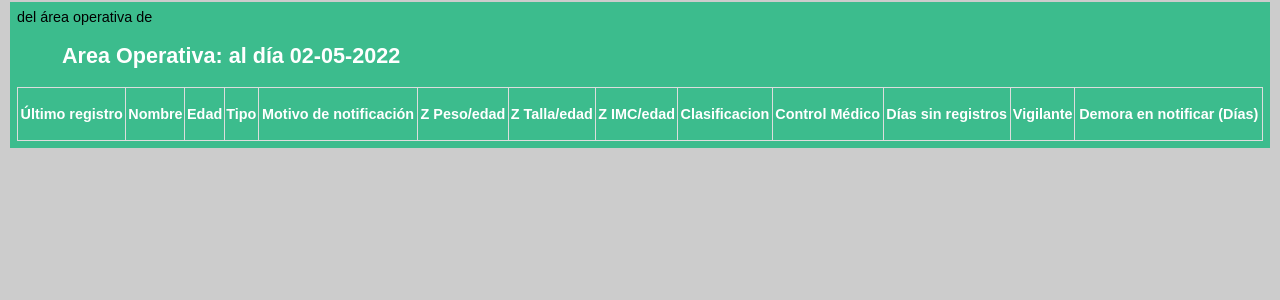
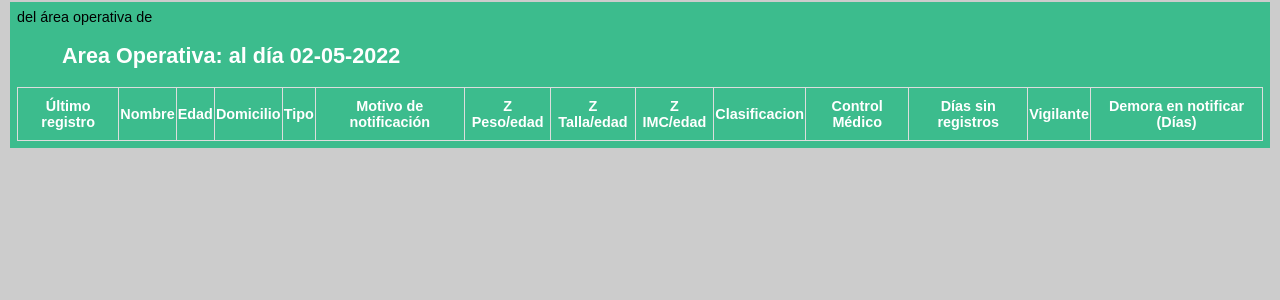
Before and after one commit to enriquefnt/reglog, a PHP site: page /nominal.php in a window 1280 px wide. Shown: the part 109-409 px from the top of the page. Run offline with PHP 8.4, Linux system fonts and the light colour scheme; data that the repository does not hold is empty.

Commit message:
agrega domicilio

```diff
--- a/include/nominal.html.php
+++ b/include/nominal.html.php
@@ -25,7 +25,7 @@ include __DIR__ . '/../include/conecta.php';
   	<th>Último registro</th>
     <th>Nombre</th>
     <th>Edad</th>
-
+   <th>Domicilio</th>
     <th>Tipo</th>
     <th>Motivo de notificación</th>
     <th>Z Peso/edad</th>
@@ -65,7 +65,7 @@ include __DIR__ . '/../include/conecta.php';
 
     </td>
    <td><?= htmlspecialchars($caso['años'] .'A ' . $caso['meses'] .'M ' . $caso['dias'] .'D ', ENT_QUOTES, 'UTF-8'); ?></td>
-
+    <td><?= htmlspecialchars($caso['Domicilio'], ENT_QUOTES, 'UTF-8'); ?></td>
     <td><?= htmlspecialchars($caso['Tipo'], ENT_QUOTES, 'UTF-8'); ?></td>
     <td><?= htmlspecialchars($caso['MotNom'], ENT_QUOTES, 'UTF-8'); ?></td>
     <td align="center"><?= htmlspecialchars($caso['ZPesoEdad'], ENT_QUOTES, 'UTF-8'); ?></td>
--- a/include/nominal.php
+++ b/include/nominal.php
@@ -18,7 +18,7 @@ IF (NotFecha <> "31/12/25",floor(DATEDIFF(NotFecha, FechaNto)/365.25),floor(DATE
 IF (NotFecha <> "31/12/25",floor((DATEDIFF(NotFecha, FechaNto)%365.25)/30.4375),floor((DATEDIFF(CURDATE(), FechaNto)%365.25)/30.4375))  AS meses,
 IF (NotFecha <> "31/12/25",floor(datediff(NotFecha, FechaNto) % 30.4375),floor(datediff(CURDATE(),FechaNto) % 30.4375))  AS dias
 
-	, Ao_Nom AS AOP, ROUND(NotPeso,2) AS Peso,
+	, Ao_Nom AS AOP, ResiDire as Domicilio, ROUND(NotPeso,2) AS Peso,
     NotTalla AS Talla, ROUND(NotZpe,2) AS ZPesoEdad ,ROUND(NotZta,2)  AS ZTallaEdad ,
  	ROUND(NotZimc,2) AS ZIMCEdad , MotNom, SevoNom, SclinNom,@tabla:="Notificación" AS Tipo,
     if(NotFin="SI","Alta","Activo") AS Estado, NotFecha AS Ordena,
@@ -69,6 +69,7 @@ left join SEGUNEVOLUCION on NotEvo = SevoId
 left join SEGUNCLINICA on NotClinica = SclinId
 left join MOTIVOSNOTI on NotMotivo = MotId
 left join AREAS on Aoresi=Ao_Id
+left join NIÑORESIDENCIA on IdNiño =ResiNiño
 left join NOTICONTROL on NotId=IdNoti
 inner join USUARIOS on NotUsuario = Idusuario
 where Aoresi= '.$_POST['listaAOPS'].' AND NotFin="NO" AND IdCtrol IS null
@@ -84,7 +85,7 @@ IF (t.CtrolFecha <> "31/12/25",floor(datediff(t.CtrolFecha, FechaNto) % 30.4375)
 
 
 
-	, Ao_Nom AS AOP, ROUND(t.CtrolPeso,2) AS Peso,
+	, Ao_Nom AS AOP, ResiDire as Domicilio, ROUND(t.CtrolPeso,2) AS Peso,
 	CtrolTalla AS Talla, ROUND(t.CtrolZp,2) AS ZPesoEdad ,ROUND(t.CtrolZt,2)  AS ZTallaEdad ,
     ROUND(t.CtrolZimc,2) AS ZIMCEdad , MotNom, SevoNom, SclinNom,
 	@tabla:="Control" AS Tipo,if(NotFin="SI","Alta","Activo") AS Estado, @ordena:=CtrolFecha,
@@ -140,6 +141,7 @@ AS color
 				inner join SEGUNCLINICA on NotClinica = SclinId
 				inner join MOTIVOSNOTI on NotMotivo = MotId
 				inner join AREAS on Aoresi=Ao_Id
+				inner join NIÑORESIDENCIA on IdNiño =ResiNiño
 				inner join USUARIOS on CtrolUsuario = Idusuario
 								where Aoresi= '.$_POST['listaAOPS'].' AND NotFin="NO"
                                 GROUP BY Nombre
```
